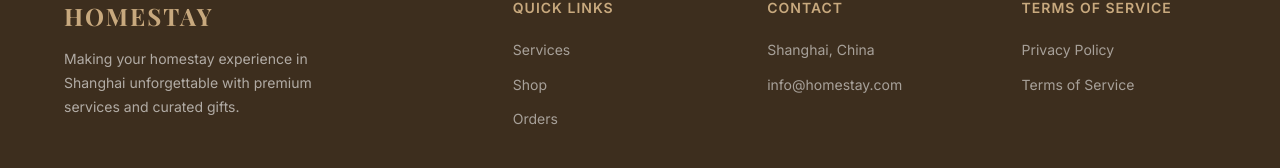
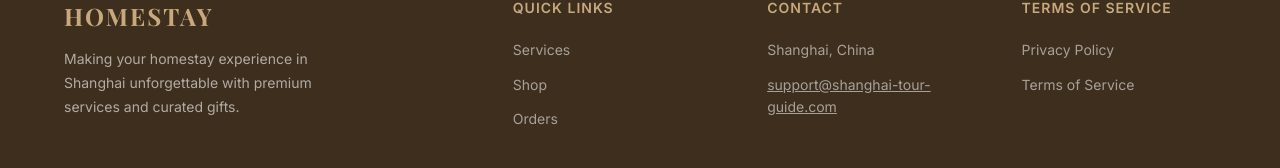
Before and after one commit to QianLiu301/HomestayShopping, a Vue app in the folder h5/: page / in a window 1280 px wide. Shown: the part 3308-3476 px from the top of the page. Built offline with nearby package versions, Linux system fonts and the light colour scheme; no server answers.

Commit message:
fix: update contact email from info@homestay.com to support@shanghai-tour-guide.com
Replaced placeholder email across all i18n files and Home.vue footer.
Footer email is now a clickable mailto link.

https://claude.ai/code/session_01LNyb7G1i5U8Mn8jxvzbhd7

```diff
--- a/h5/src/i18n/en.js
+++ b/h5/src/i18n/en.js
@@ -69,7 +69,7 @@ export default {
       updateTitle: 'Policy Updates',
       updateContent: 'We may update this Privacy Policy from time to time. The updated policy will be posted on this page with the latest revision date. We recommend checking periodically.',
       contactTitle: 'Contact Us',
-      contactContent: 'If you have any questions about this Privacy Policy, please contact us at info@homestay.com.'
+      contactContent: 'If you have any questions about this Privacy Policy, please contact us at support@shanghai-tour-guide.com.'
     },
     terms: {
       acceptTitle: 'Acceptance of Terms',
@@ -93,7 +93,7 @@ export default {
       updateTitle: 'Changes to Terms',
       updateContent: 'We reserve the right to modify these terms at any time. Updated terms will be posted on the website. Continued use of our services constitutes acceptance of the modified terms.',
       contactTitle: 'Contact',
-      contactContent: 'If you have any questions about these Terms of Service, please contact us at info@homestay.com.'
+      contactContent: 'If you have any questions about these Terms of Service, please contact us at support@shanghai-tour-guide.com.'
     }
   },
   refund: { requestRefund: 'Request Refund', eligible: 'Free cancellation (more than 48h before delivery/checkout)', expired: 'Less than 48h before delivery/checkout, please contact us to cancel', unpaidCancel: 'Order is unpaid, you can cancel directly', cancelOrder: 'Cancel Order', cancelConfirmTitle: 'Confirm Cancellation', cancelConfirmBtn: 'Confirm Cancel', cancelConfirmMsg: 'Are you sure you want to cancel this order?', cancelSuccessTitle: 'Cancelled', cancelSuccessMsg: 'Your order has been cancelled.', refunded: 'Refunded', confirmTitle: 'Confirm Refund', confirmBtn: 'Confirm Refund', confirmMsg: 'Are you sure you want a full refund?', confirmNote: 'Our team will contact you within 3 business days to process the refund. Please keep your contact information available.', successTitle: 'Refund Approved', successMsg: 'Your refund request has been approved!', successNote: 'Our team will contact you within 3 business days to process the refund. Please keep your contact information available.', failed: 'Operation failed' },
--- a/h5/src/i18n/es.js
+++ b/h5/src/i18n/es.js
@@ -67,7 +67,7 @@ export default {
       updateTitle: 'Actualizaciones de la política',
       updateContent: 'Podemos actualizar esta Política de Privacidad periódicamente. La versión actualizada se publicará en esta página con la fecha de la última revisión.',
       contactTitle: 'Contáctenos',
-      contactContent: 'Si tiene preguntas sobre esta Política de Privacidad, contáctenos en info@homestay.com.'
+      contactContent: 'Si tiene preguntas sobre esta Política de Privacidad, contáctenos en support@shanghai-tour-guide.com.'
     },
     terms: {
       acceptTitle: 'Aceptación de términos',
@@ -91,7 +91,7 @@ export default {
       updateTitle: 'Cambios en los términos',
       updateContent: 'Nos reservamos el derecho de modificar estos términos. Los cambios se publicarán en el sitio web. El uso continuado de nuestros servicios constituye aceptación de los términos modificados.',
       contactTitle: 'Contacto',
-      contactContent: 'Si tiene preguntas sobre estos Términos de Servicio, contáctenos en info@homestay.com.'
+      contactContent: 'Si tiene preguntas sobre estos Términos de Servicio, contáctenos en support@shanghai-tour-guide.com.'
     }
   },
   refund: { requestRefund: 'Solicitar reembolso', eligible: 'Cancelación gratuita (más de 48h antes de entrega/salida)', expired: 'Menos de 48h antes de entrega/salida, contáctenos para cancelar', unpaidCancel: 'Pedido no pagado, puede cancelar directamente', cancelOrder: 'Cancelar pedido', cancelConfirmTitle: 'Confirmar cancelación', cancelConfirmBtn: 'Confirmar cancelación', cancelConfirmMsg: '¿Está seguro de que desea cancelar este pedido?', cancelSuccessTitle: 'Cancelado', cancelSuccessMsg: 'Su pedido ha sido cancelado.', refunded: 'Reembolsado', confirmTitle: 'Confirmar reembolso', confirmBtn: 'Confirmar reembolso', confirmMsg: '¿Está seguro de que desea un reembolso completo?', confirmNote: 'Nuestro equipo se pondrá en contacto con usted en 3 días hábiles para procesar el reembolso.', successTitle: 'Reembolso aprobado', successMsg: '¡Su solicitud de reembolso ha sido aprobada!', successNote: 'Nuestro equipo se pondrá en contacto con usted en 3 días hábiles para procesar el reembolso. Por favor, mantenga disponible su información de contacto.', failed: 'Error en la operación' },
--- a/h5/src/i18n/ru.js
+++ b/h5/src/i18n/ru.js
@@ -67,7 +67,7 @@ export default {
       updateTitle: 'Обновление политики',
       updateContent: 'Мы можем время от времени обновлять эту Политику. Обновлённая версия будет размещена на этой странице с указанием даты последнего обновления.',
       contactTitle: 'Связаться с нами',
-      contactContent: 'По вопросам конфиденциальности обращайтесь: info@homestay.com.'
+      contactContent: 'По вопросам конфиденциальности обращайтесь: support@shanghai-tour-guide.com.'
     },
     terms: {
       acceptTitle: 'Принятие условий',
@@ -91,7 +91,7 @@ export default {
       updateTitle: 'Изменение условий',
       updateContent: 'Мы оставляем за собой право изменять условия. Обновления публикуются на сайте. Продолжение использования услуг означает согласие с изменениями.',
       contactTitle: 'Контакты',
-      contactContent: 'По вопросам об условиях использования: info@homestay.com.'
+      contactContent: 'По вопросам об условиях использования: support@shanghai-tour-guide.com.'
     }
   },
   refund: { requestRefund: 'Запросить возврат', eligible: 'Бесплатная отмена (более 48ч до доставки/выезда)', expired: 'Менее 48ч до доставки/выезда, свяжитесь с нами для отмены', unpaidCancel: 'Заказ не оплачен, можно отменить напрямую', cancelOrder: 'Отменить заказ', cancelConfirmTitle: 'Подтвердить отмену', cancelConfirmBtn: 'Подтвердить отмену', cancelConfirmMsg: 'Вы уверены, что хотите отменить заказ?', cancelSuccessTitle: 'Отменено', cancelSuccessMsg: 'Ваш заказ отменён.', refunded: 'Возвращено', confirmTitle: 'Подтвердить возврат', confirmBtn: 'Подтвердить возврат', confirmMsg: 'Вы уверены, что хотите полный возврат?', confirmNote: 'Наша команда свяжется с вами в течение 3 рабочих дней для оформления возврата.', successTitle: 'Возврат одобрен', successMsg: 'Ваш запрос на возврат одобрен!', successNote: 'Наша команда свяжется с вами в течение 3 рабочих дней для оформления возврата. Пожалуйста, оставайтесь на связи.', failed: 'Ошибка операции' },
--- a/h5/src/i18n/zh.js
+++ b/h5/src/i18n/zh.js
@@ -69,7 +69,7 @@ export default {
       updateTitle: '政策更新',
       updateContent: '我们可能会不时更新本隐私政策。更新后的政策将在本页面发布，并注明最新修订日期。建议您定期查看。',
       contactTitle: '联系我们',
-      contactContent: '如对本隐私政策有任何疑问，请通过 info@homestay.com 联系我们。'
+      contactContent: '如对本隐私政策有任何疑问，请通过 support@shanghai-tour-guide.com 联系我们。'
     },
     terms: {
       acceptTitle: '接受条款',
@@ -93,7 +93,7 @@ export default {
       updateTitle: '条款变更',
       updateContent: '我们保留随时修改本条款的权利。修改后的条款将在网站上发布。继续使用我们的服务即表示您接受修改后的条款。',
       contactTitle: '联系方式',
-      contactContent: '如对本服务条款有任何疑问，请通过 info@homestay.com 联系我们。'
+      contactContent: '如对本服务条款有任何疑问，请通过 support@shanghai-tour-guide.com 联系我们。'
     }
   },
   refund: { requestRefund: '申请退款', eligible: '距离送达/离店日期超过48小时，可免费取消', expired: '距离送达/离店日期不足48小时，如需取消请联系客服', unpaidCancel: '订单尚未付款，可直接取消', cancelOrder: '取消订单', cancelConfirmTitle: '确认取消', cancelConfirmBtn: '确认取消', cancelConfirmMsg: '确认要取消该订单吗？', cancelSuccessTitle: '取消成功', cancelSuccessMsg: '订单已取消。', refunded: '已退款', confirmTitle: '确认退款', confirmBtn: '确认退款', confirmMsg: '确认要申请全额退款吗？', confirmNote: '客服将在3个工作日内与您联系并完成退款，请保持联系方式畅通。', successTitle: '退款成功', successMsg: '您的退款申请已通过！', successNote: '客服将在3个工作日内与您联系并完成退款，请保持联系方式畅通。', failed: '操作失败' },
--- a/h5/src/views/Home.vue
+++ b/h5/src/views/Home.vue
@@ -133,7 +133,7 @@
           <div class="footer-links">
             <h4>{{ t('nav.contact') }}</h4>
             <p>Shanghai, China</p>
-            <p>info@homestay.com</p>
+            <p><a href="mailto:support@shanghai-tour-guide.com" style="color: inherit; text-decoration: underline;">support@shanghai-tour-guide.com</a></p>
           </div>
           <div class="footer-links">
             <h4>{{ t('legal.termsTitle') }}</h4>
```
